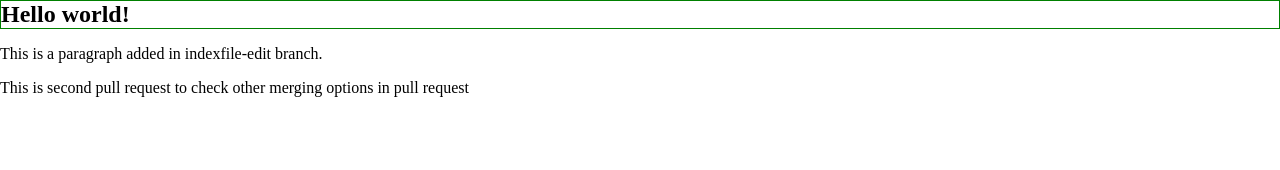
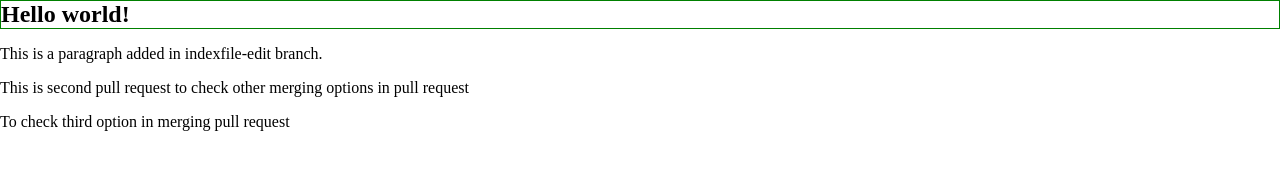
Before and after one commit to sohangurjar/Hello-world, a plain HTML site: page index.html in a window 1280 px wide. Drawn offline with Linux system fonts and the light colour scheme.

Commit message:
Update index.html

```diff
--- a/index.html
+++ b/index.html
@@ -10,5 +10,6 @@
     <h2 style="border: 1px solid green; margin: 0">Hello world!</h2>
     <p>This is a paragraph added in indexfile-edit branch.</p>
     <p>This is second pull request to check other merging options in pull request</p>
+    <p>To check third option in merging pull request</p>
   </body>
 </html>
```
